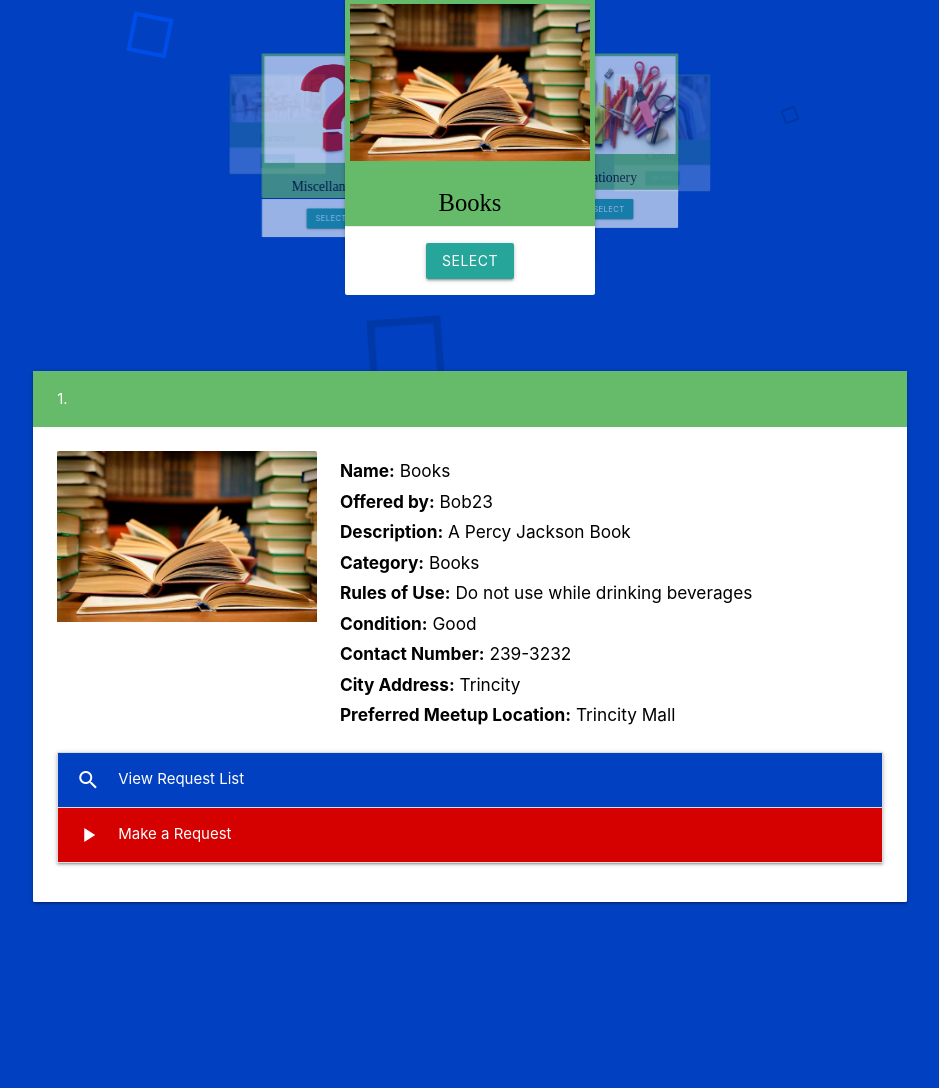
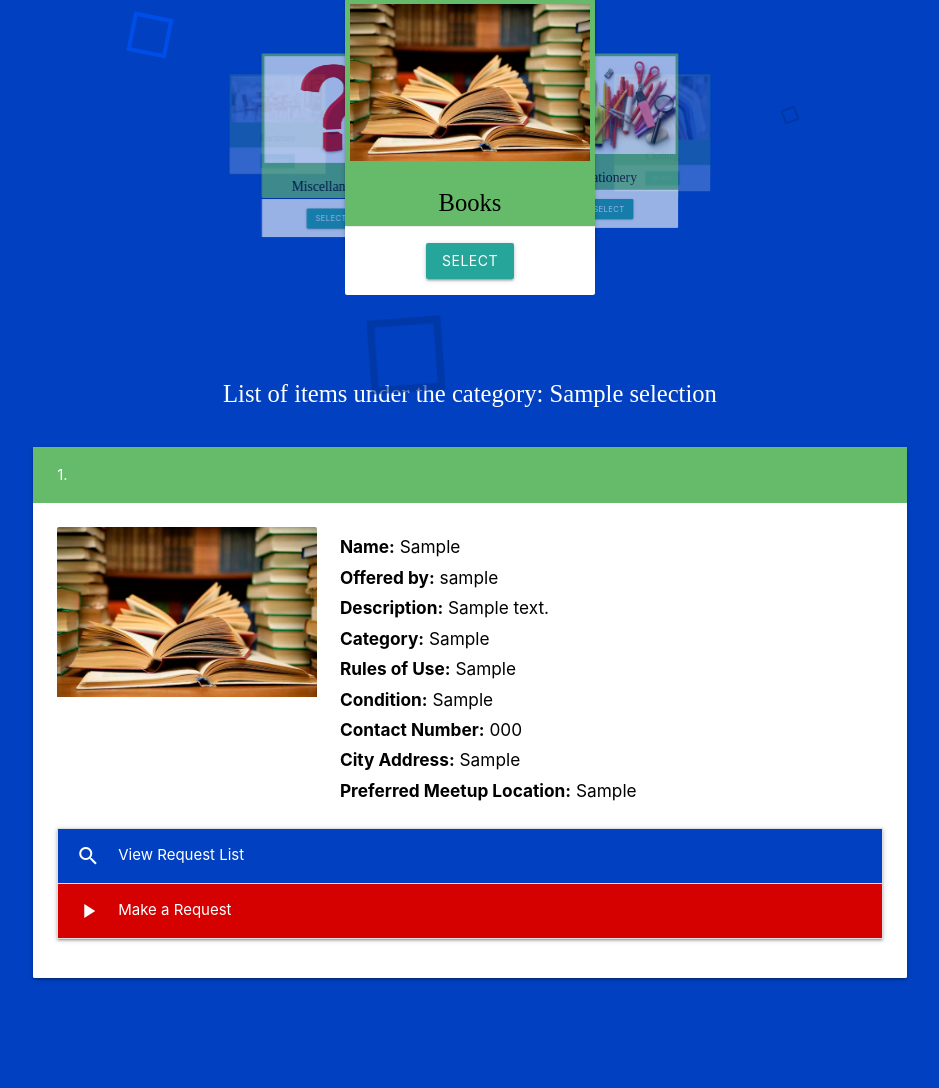
Before and after one commit to TriniWeb-Pirates/Pocket_Exchange_App, a Flask app: template App/templates/homepage.html in a window 1280 px wide. Shown: the part 413-1501 px from the top of the page, without its empty margins (170-1109 px from the left). Before the commit the page ends 1318 px from the top, so only its background shows below. Run offline with Flask 3, Linux system fonts and the light colour scheme; tables that the repository leaves empty hold one stand-in row (values such as "Sample post"); the template is opened without the code that fills it: values that come from a table or form of the project are taken from there, most other values are stand-ins (such as "Sample title", 1, 10 or a date in 2020); one stand-in notice (Sample message) is shown; some web fonts are replaced.

Commit message:
finished displaying items on homepage

```diff
--- a/App/models/lendingOffer.py
+++ b/App/models/lendingOffer.py
@@ -46,6 +46,7 @@ class LendingOffer(db.Model,UserMixin):
             'id': self.id,
             'lenderID':self.lenderID,
             'item': self.item,
+            'user': self.user,
             'itemDescription':self.itemDescription,
             'category':self.category,
             'condition': self.condition,
--- a/App/templates/homepage.html
+++ b/App/templates/homepage.html
@@ -295,17 +295,23 @@ h4, h5{
 
 <!-- add new item card-->
 
-{% if category is defined %}
-<h5 class="center">List of items under the category: {{category}} </h5> <br>
+<!--start of jinja syntax-->
 
-{% endif %}
+{% if selection !=None %}
+<h5 class="center">List of items under the category: {{ selection }} </h5> <br>
+
+
 
 
 <div class="row">
   <div class="col l12 s12">
-    <div class="card">
+
+    {% if offers %}
+
+    {% for offer in offers %}
+    <div class="card" style="margin-bottom:90px;">
     <div class="card-action" style="background-color:#66bb6a">
-      1.
+      {{offer.id}}.
     </div>
 
     <div class="card-content white">
@@ -318,15 +324,15 @@ h4, h5{
       </div>
 
       <div class="col l8 s12" style="color:black">
-        <h6><b>Name:</b> Books</h6>
-        <h6><b>Offered by:</b> Bob23</h6>
-        <h6><b>Description:</b> A Percy Jackson Book</h6>
-        <h6><b>Category:</b> Books</h6>
-        <h6><b>Rules of Use:</b> Do not use while drinking beverages</h6>
-        <h6><b>Condition:</b> Good</h6>
-        <h6><b>Contact Number:</b> 239-3232</h6>
-        <h6><b>City Address:</b> Trincity</h6>
-        <h6><b>Preferred Meetup Location:</b> Trincity Mall</h6>
+        <h6><b>Name:</b> {{offer.item}}</h6>
+        <h6><b>Offered by:</b> {{offer.user.username}}</h6>
+        <h6><b>Description:</b> {{offer.itemDescription}}</h6>
+        <h6><b>Category:</b> {{offer.category}}</h6>
+        <h6><b>Rules of Use:</b> {{offer.RulesOfUse}}</h6>
+        <h6><b>Condition:</b> {{offer.condition}}</h6>
+        <h6><b>Contact Number:</b> {{offer.user.phoneNumber}}</h6>
+        <h6><b>City Address:</b> {{offer.user.city}}</h6>
+        <h6><b>Preferred Meetup Location:</b> {{offer.preferedLocation}}</h6>
 
 
       </div>
@@ -433,6 +439,14 @@ h4, h5{
 
     </div>
   </div> <!--end of card-->
+
+
+  {% endfor %}
+  {% endif %}
+  {% endif %}
+
+
+
 </div>
 
 
--- a/App/views/lendingOffer.py
+++ b/App/views/lendingOffer.py
@@ -68,7 +68,8 @@ def GetCategoryOffers(category):
     offers=getItmesByCategory(category)
     print(offers)
     print(category)
-    return render_template('homepage.html', category=category)
+    selection=category
+    return render_template('homepage.html', selection=selection, offers=offers)
 
 @lendingOffer_views.route('/AddDatesPage/<lendingRequestID>/<lendingoffer_ID>',methods=['GET'])
 @login_required
--- a/App/views/user.py
+++ b/App/views/user.py
@@ -127,7 +127,7 @@ def UpdateUser(id):
 @login_required
 def gethomepage():
 
-    return render_template("homepage.html", category=None)
+    return render_template("homepage.html", selection=None, offers=None)
 
 #route for user profile
 @user_views.route('/profilepage', methods=['GET'])
```
